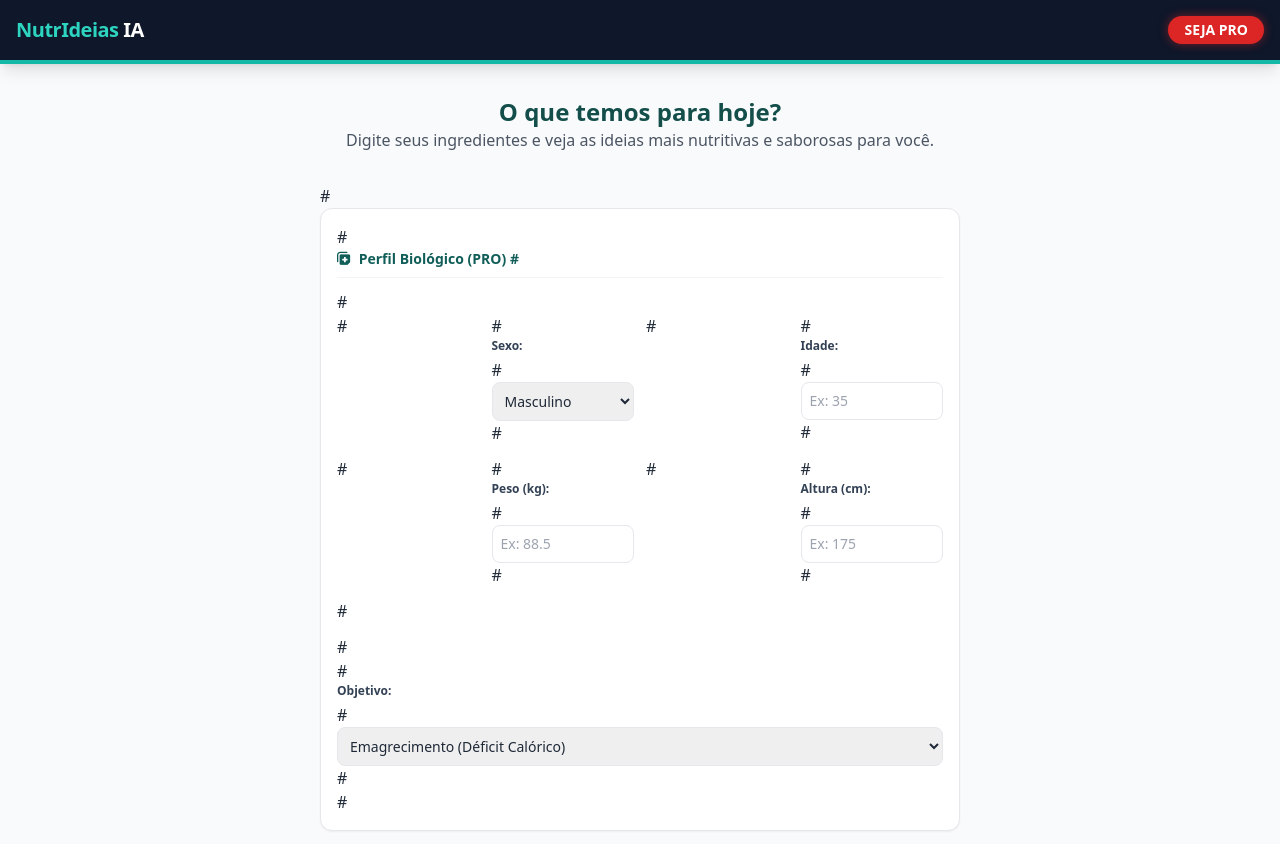
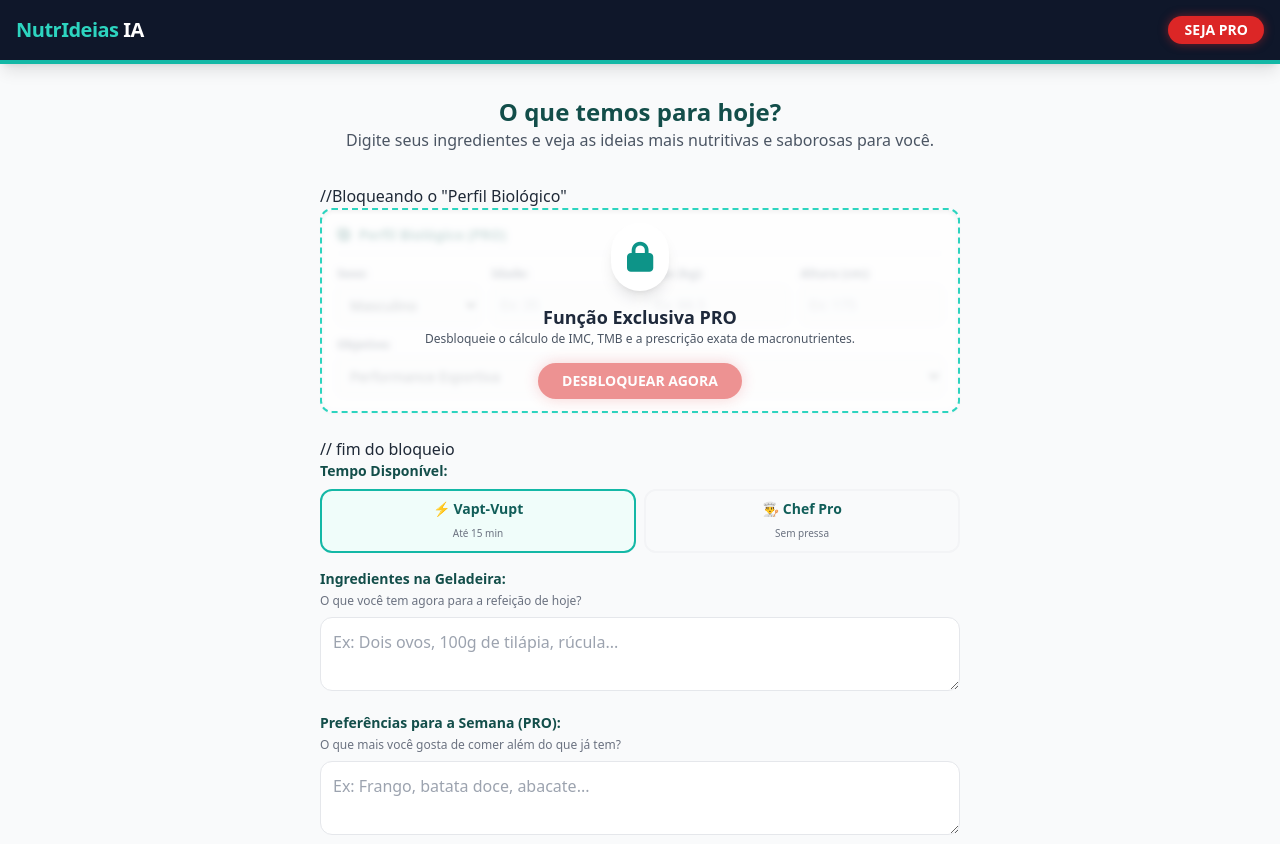
Before and after one commit to keltonkirtan-art/NutriScanAI, a plain HTML site: page templates/index.html in a window 1280 px wide. Shown: the top 844 px of the page. Drawn offline with nearby package versions, Linux system fonts and the light colour scheme.

Commit message:
block pro2

```diff
--- a/templates/index.html
+++ b/templates/index.html
@@ -82,45 +82,8 @@
             <p class="text-gray-600">Digite seus ingredientes e veja as ideias mais nutritivas e saborosas para você.</p>
         </section>
 
-        # <div class="bg-white p-4 rounded-xl border border-gray-200 shadow-sm mb-6">
-           #   <h3 class="text-sm font-bold text-teal-800 mb-3 border-b border-gray-100 pb-2">
-                <i class="fas fa-notes-medical mr-1"></i> Perfil Biológico (PRO)
-           #   </h3>
 
-            #  <div class="grid grid-cols-2 md:grid-cols-4 gap-3 mb-3">
-               #   <div>
-                    #  <label class="block text-xs font-bold mb-1 text-slate-700">Sexo:</label>
-                    #  <select id="sexo" class="w-full p-2 border border-gray-200 rounded-lg focus:ring-2 focus:ring-teal-500 text-sm">
-                       #   <option value="masculino">Masculino</option>
-                       #   <option value="feminino">Feminino</option>
-                    #  </select>
-                #  </div>
-                #  <div>
-                   #   <label class="block text-xs font-bold mb-1 text-slate-700">Idade:</label>
-                   #   <input type="number" id="idade" class="w-full p-2 border border-gray-200 rounded-lg focus:ring-2 focus:ring-teal-500 text-sm" placeholder="Ex: 35">
-                #  </div>
-                #  <div>
-                    #  <label class="block text-xs font-bold mb-1 text-slate-700">Peso (kg):</label>
-                    #  <input type="number" id="peso" step="0.1" class="w-full p-2 border border-gray-200 rounded-lg focus:ring-2 focus:ring-teal-500 text-sm" placeholder="Ex: 88.5">
-                #  </div>
-               #   <div>
-                   #   <label class="block text-xs font-bold mb-1 text-slate-700">Altura (cm):</label>
-                   #   <input type="number" id="altura" class="w-full p-2 border border-gray-200 rounded-lg focus:ring-2 focus:ring-teal-500 text-sm" placeholder="Ex: 175">
-               #   </div>
-           #   </div>
-
-           # <div>
-              #  <label class="block text-xs font-bold mb-1 text-slate-700">Objetivo:</label>
-              #  <select id="objetivo" class="w-full p-2 border border-gray-200 rounded-lg focus:ring-2 focus:ring-teal-500 text-sm">
-                  #  <option value="emagrecimento">Emagrecimento (Déficit Calórico)</option>
-                  #  <option value="hipertrofia">Hipertrofia (Superávit Calórico)</option>
-                  #  <option value="manutencao">Manutenção (Normocalórica)</option>
-                  #  <option value="performance">Performance Esportiva</option>
-               # </select>
-           # </div>
-      #  </div>
-
-	# Bloqueando o "Perfil Biológico"
+	    //Bloqueando o "Perfil Biológico"
 
 	<div class="relative mb-6">
 
@@ -166,7 +129,7 @@
             </div>
         </div>
 
-		# fim do bloqueio
+		// fim do bloqueio
 
                 <div class="mb-4">
                     <label class="block text-sm font-semibold mb-2 text-teal-900">Tempo Disponível:</label>
@@ -205,24 +168,7 @@
                     <input type="text" id="restricoes" class="w-full p-3 border border-gray-200 rounded-xl focus:ring-2 focus:ring-teal-500 focus:outline-none" placeholder="Ex: Sem glúten, Vegano, Sem lactose...">
                 </div>
 
-		# Bloqueando o Botão "Plano 7 Dias"
 
-               # <div class="flex gap-3 mt-6 no-print">
-                 #   <button onclick="gerarReceita()" id="btn-gerar" class="flex-1 bg-teal-600 text-white py-3 px-4 rounded-xl hover:bg-teal-700 transition shadow-md flex flex-col items-	center justify-center">
-                      #  <span class="font-bold text-sm"><i class="fas fa-utensils mr-1"></i> RECEITA ÚNICA</span>
-                      #  <span class="text-[10px] font-normal opacity-80 mt-1">O que você digitou no 1º campo</span>
-                   # </button>
-
-                  #  <button onclick="gerarPlanoSemanal()" id="btn-semanal" class="flex-1 bg-red-600 text-white py-3 px-4 rounded-xl hover:bg-red-700 transition shadow-md border-b-4 border-red-800 active:border-b-0 flex flex-col items-center justify-center">
-                      #  <span class="font-bold text-sm"><i class="fas fa-calendar-alt mr-1"></i> PLANO 7 DIAS</span>
-                     #   <span class="text-[10px] font-normal opacity-80 mt-1">NutrIdeias IA cria ocções baseado no seu gosto</span>
-                  #  </button>
-               # </div>
-
-           # </div>
-      #  </div>
-
-	# fim do bloqueio
 
 	<div class="flex gap-3 mt-6 no-print">
             <button onclick="gerarReceita()" id="btn-gerar" class="flex-1 bg-teal-600 text-white py-3 px-4 rounded-xl hover:bg-teal-700 transition shadow-md flex flex-col items-center justify-center">
@@ -237,8 +183,8 @@
             </button>
         </div>
 
-		# mudamos o visual do botão vermelho para um visual "cinza bloqueado" acima
-		# fim
+		    // mudamos o visual do botão vermelho para um visual "cinza bloqueado" acima
+		    // fim
 
 
         <div id="resultado-area" class="hidden space-y-4">
```
